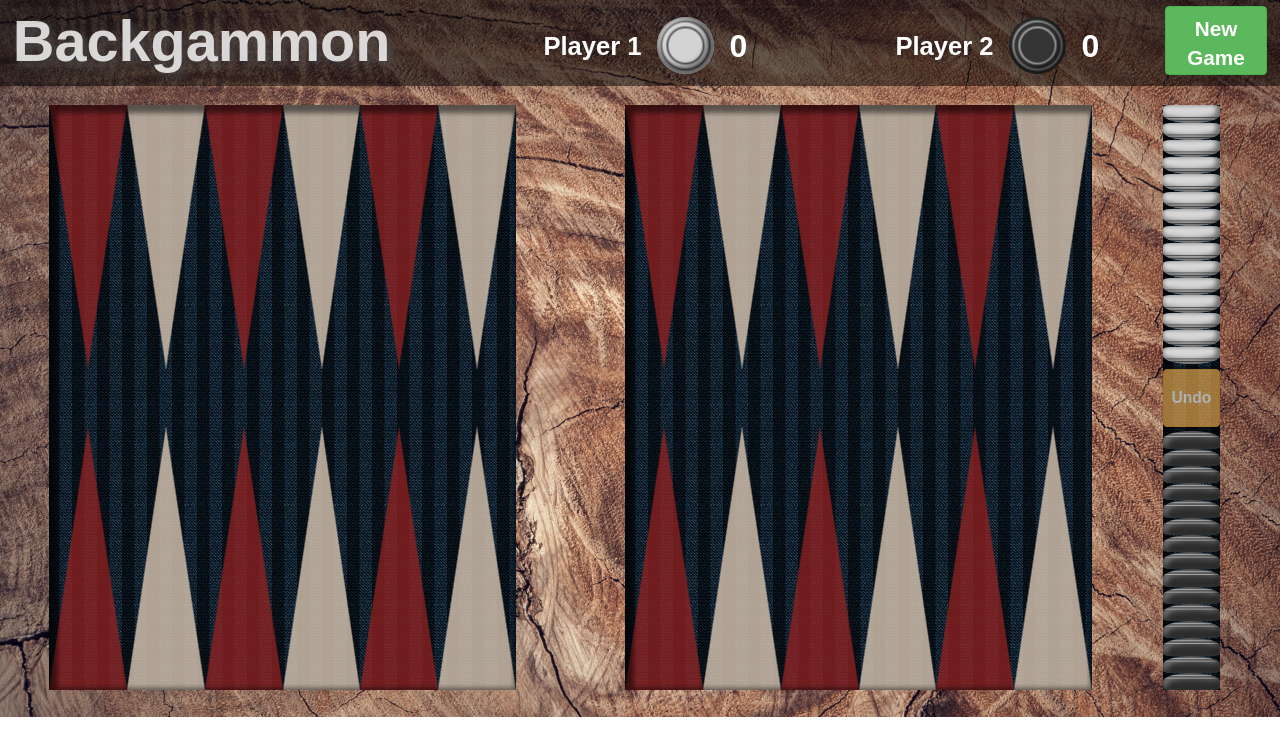
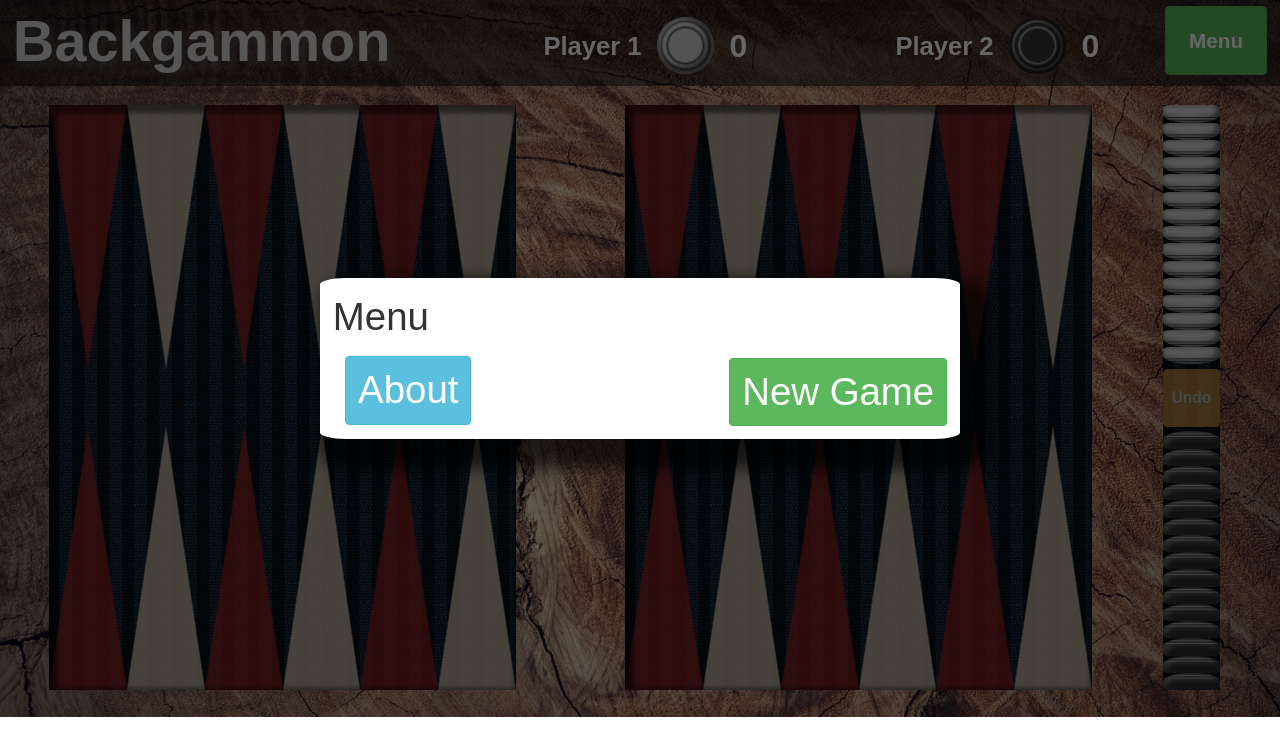
Before and after one commit to bnunesc/react-backgammon, a React (Create React App) app: page / in a window 1280 px wide. Shown: the top 756 px of the page. Built offline with nearby package versions, Linux system fonts and the light colour scheme.

Commit message:
Improviments and menu added
Added menu feature, optimized code, added comments to methods

```diff
--- a/src/components/GrayBar/Graybar.js
+++ b/src/components/GrayBar/Graybar.js
@@ -4,10 +4,6 @@ import './Graybar.css';
 import getCheckers from '../getCheckers/getCheckers';
 
 class GrayBar extends Component {
-
-    componentDidUpdate() {
-        console.log("Garybar updated");
-    }
 
     shouldComponentUpdate(nextProps, nextState) {
 
--- a/src/components/Modal/Modal.css
+++ b/src/components/Menu/Menu.css
@@ -5,15 +5,12 @@
     bottom: 0;
     left: 0;
     background: rgba(0, 0, 0, 0.6);
-}
-
-.modal-disabled {
-    display: none;
+    display: flex;
+    align-items: center;
 }
 
 #modal-content {
-    margin: 5% auto;
-    width: 50%;
+    margin: 0 auto;
     background-color: rgb(255, 255, 255);
     padding: 1%;
     box-shadow: 15px 15px 15px 15px rgba(0, 0, 0, 0.644);
@@ -21,12 +18,19 @@
 }
 
 #modal-header {
+    position: relative;
     font-size: 3vw;
 }
 
+#modal-close {
+    position: absolute;
+    top: 2%;
+    right: 2%;
+    cursor: pointer;
+}
+
 #modal-body {
-    margin: 10% 5%;
-    text-align: center;
+    margin: 2% 5%;
     font-size: 5vw;
 }
 
@@ -35,8 +39,29 @@
     margin: 0;
 }
 
+.modal-body-centralized {
+    width: 100%;
+    text-align: center;
+}
+
+.modal-body-t1 {
+    font-size: 4vw;
+}
+
+.modal-body-t2 {
+    font-size: 2.5vw;
+}
+
 #modal-footer {
+    position: relative;
     text-align: right;
+}
+
+#modal-about {
+    position: absolute;
+    bottom: 2%;
+    left: 2%;
+    cursor: pointer;
 }
 
 #modal-footer button {
--- /dev/null
+++ b/src/components/Menu/Menu.js
@@ -0,0 +1,123 @@
+import React, { Component } from 'react';
+import './Menu.css';
+
+
+class Menu extends Component {
+
+    constructor(props) {
+        super(props);
+
+        this.state = {
+            header: this.getMenuHeader(),
+            body: this.getMenuBody(),
+            footer: this.getMenuFooter(),
+            menuWidth: { width: '50%' },
+            canClose: this.props.gameStatus === 80 ? false : true,
+            showAbout: false,
+        }
+    }
+
+
+    getMenuHeader = () => {
+        let header = 'Menu';
+        if (this.props.gameStatus === 60 || this.props.gameStatus === 70) {
+            header = <br />;
+        }
+
+        return <p>{header}</p>;
+    }
+
+    getMenuBody = () => {
+
+        let body = '';
+        if (this.props.gameStatus === 60) {
+            body = <React.Fragment>
+                <img src="./assets/congratulation.png" alt="congratulation" />
+                <p className="modal-body-centralized">{this.props.players.p1} wins!</p>
+            </React.Fragment>
+        }
+        if (this.props.gameStatus === 70) {
+            body = <React.Fragment>
+                <img src="./assets/congratulation.png" alt="congratulation" />
+                <p className="modal-body-centralized">{this.props.players.p2} wins!</p>
+            </React.Fragment>
+        }
+        return body;
+    }
+
+    getMenuFooter = () => {
+
+        let footer = <div>
+            <button id="modal-about" className="btn btn-info"
+                onClick={this.toggleAboutHandler}>
+                About
+            </button>
+
+            <button
+                className="btn btn-success"
+                onClick={this.props.newGameHandler.bind(this, 1)}>New Game
+            </button>
+        </div>;
+
+        return footer;
+
+    }
+
+    toggleAboutHandler = () => {
+        const showAbout = !this.state.showAbout;
+        const header = showAbout ? 'About' : this.getMenuHeader();
+        const body = showAbout ?
+            <div>
+                <p className="modal-body-t1">Backgammon by Bruno Nunes</p>
+                <p className="modal-body-t2">This game has been developed by Bruno Nunes,
+                    a Web Developer and System Administrator in Vancouver, BC. He is a
+                    graduate of <a href="https://bcit.ca">BCIT</a>'s Applied Web Development
+                    and Applied Software Development programs.<br /><br />
+                    You can learn more about the author at <a href="https://brunonunes.ca">brunonunes.ca</a>.<br />
+                    You can also access this project at <a href="https://github.com/bnunesc/react-backgammon">GitHub</a>.
+                </p>
+
+
+            </div>
+            : this.getMenuBody();
+        const footer = showAbout ?
+            <button className="btn btn-danger" onClick={this.toggleAboutHandler}>Close</button>
+            : this.getMenuFooter();
+
+        const width = showAbout ? '85%' : '50%';
+
+        this.setState({
+            header: header,
+            body: body,
+            footer: footer,
+            menuWidth: { width: width },
+            showAbout: showAbout,
+        })
+
+    }
+
+
+    render() {
+
+        return (
+            <div id="modal" >
+
+                <div id="modal-content" style={this.state.menuWidth}>
+                    <div id="modal-header">
+                        {this.state.canClose ? <div id="modal-close" onClick={this.props.toggleMenuHandler}>X</div> : null}
+                        {this.state.header}
+                    </div>
+                    <div id="modal-body">
+                        {this.state.body}
+                    </div>
+                    <div id="modal-footer">
+                        {this.state.footer}
+                    </div>
+                </div>
+
+            </div>
+        );
+    }
+}
+
+export default Menu;
--- a/src/components/OutSideBar/OutSideBar.js
+++ b/src/components/OutSideBar/OutSideBar.js
@@ -1,12 +1,12 @@
-import React, { Component } from 'react';
+import React from 'react';
 import './OutSideBar.css';
 
 import CheckerFlat from './CheckerFlat/CheckerFlat';
 
-class OutSideBar extends Component {
+const OutSideBar = (props) => {
 
 
-    getFlatCheckers = (player, numberOfCheckers) => {
+    const getFlatCheckers = (player, numberOfCheckers) => {
 
         const checkers = [];
 
@@ -17,25 +17,23 @@ class OutSideBar extends Component {
         return checkers
     }
 
-    render() {
-
     let classReceivableP1 = '';
     let classReceivableP2 = '';
-        if (this.props.checkers.p1CanReceive) {
+    if (props.checkers.p1CanReceive) {
         classReceivableP1 = ' receivable';
     }
-        if (this.props.checkers.p2CanReceive) {
+    if (props.checkers.p2CanReceive) {
         classReceivableP2 = ' receivable';
     }
 
-        const checkersP1 = this.getFlatCheckers("1", this.props.checkers.checkersP1);
-        const checkersP2 = this.getFlatCheckers("2", this.props.checkers.checkersP2);
+    const checkersP1 = getFlatCheckers("1", props.checkers.checkersP1);
+    const checkersP2 = getFlatCheckers("2", props.checkers.checkersP2);
 
     let undoButtonclass = 'disabled';
     let undoButtonFunction;
-        if (this.props.currentPosition) {
+    if (props.currentPosition) {
         undoButtonclass = '';
-            undoButtonFunction = this.props.undoHandler;
+        undoButtonFunction = props.undoHandler;
     }
 
     return (
@@ -51,7 +49,7 @@ class OutSideBar extends Component {
             <div className="blocksUp">
                 <div className="shadowBox"></div>
                 <div className={"pointContainer" + classReceivableP1}
-                        onClick={this.props.checkers.p1CanReceive}
+                    onClick={props.checkers.p1CanReceive}
                 >
                     {checkersP1}
                 </div>
@@ -60,7 +58,7 @@ class OutSideBar extends Component {
             <div className="blocksDown">
                 <div className="shadowBox"></div>
                 <div className={"pointContainer pointContainerDown" + classReceivableP2}
-                        onClick={this.props.checkers.p2CanReceive}
+                    onClick={props.checkers.p2CanReceive}
                 >
                     {checkersP2}
                 </div>
@@ -68,7 +66,5 @@ class OutSideBar extends Component {
         </div>
     )
 }
-}
-
 
 export default OutSideBar;
--- a/src/components/Status/Status.js
+++ b/src/components/Status/Status.js
@@ -69,7 +69,7 @@ const Status = (props) => {
             <div id="game-menu">
                 <button
                     className="btn btn-success"
-                    onClick={props.newGameHandler.bind(this, 1)}>New<br />Game</button>
+                    onClick={props.toggleMenuHandler}>Menu</button>
             </div>
 
         </div>
--- a/src/containers/App.js
+++ b/src/containers/App.js
@@ -5,13 +5,13 @@ import Graybar from '../components/GrayBar/Graybar';
 import OutSideBar from '../components/OutSideBar/OutSideBar';
 import Board from '../components/Board/Board';
 import Status from '../components/Status/Status';
-import Modal from '../components/Modal/Modal';
+import Menu from '../components/Menu/Menu';
 
 class App extends Component {
 
     //Initial state
     state = {
-        gameStatus: 10,
+        gameStatus: 80, //not started
         history: [],
         currentPosition: 0,
         p1IsNext: true,
@@ -20,7 +20,15 @@ class App extends Component {
         grayBar: { checkersP1: 0, checkersP2: 0 },
         outSideBar: { checkersP1: 15, checkersP2: 15 },
         movingChecker: false,
-        players: { p1: 'Player 1', p2: 'Player 2' }
+        players: { p1: 'Player 1', p2: 'Player 2' },
+        showMenu: true,
+    }
+
+    //Toggle menu
+    toggleMenuHandler = () => {
+        this.setState({
+            showMenu: !this.state.showMenu,
+        })
     }
 
     //set up new game
@@ -34,6 +42,7 @@ class App extends Component {
         const grayBar = { checkersP1: 0, checkersP2: 0 };
         const outSideBar = { checkersP1: 0, checkersP2: 0 };
         const movingChecker = false;
+        const showMenu = false;
 
         history.push(this.setHistory(p1IsNext, dice, points, grayBar, outSideBar));
 
@@ -56,11 +65,9 @@ class App extends Component {
         //        points[18] = { player: 1, checkers: 5 };
         grayBar.checkersP1 = 5;
 
-        points[2] = { player: 2, checkers: 2 };
-        points[3] = { player: 2, checkers: 5 };
-        points[1] = { player: 2, checkers: 3 };
-        points[5] = { player: 2, checkers: 3 };
-        points[4] = { player: 2, checkers: 2 };
+        //points[2] = { player: 2, checkers: 3 };
+        points[0] = { player: 2, checkers: 2 };
+        outSideBar.checkersP2 = 13
         //Finish Delete
 
         this.setState({
@@ -73,6 +80,7 @@ class App extends Component {
             grayBar: grayBar,
             outSideBar: outSideBar,
             movingChecker: movingChecker,
+            showMenu: showMenu,
         });
 
     }
@@ -88,7 +96,6 @@ class App extends Component {
             outSideBar: { ...outSideBar },
             gameStatus: gameStatus,
         }
-
         return history;
     }
 
@@ -149,37 +156,31 @@ class App extends Component {
     //Calculate possible moves return an object with points and game status
     calculateCanMove = (points, dice, p1IsNext, grayBar) => {
 
-        console.log("[calculateCanMove] calculating possible moves");
+        console.log("calculating possible moves");
 
         let newPoints = [...points];
-        let gameStatus = 50;
+        let gameStatus = 50; //No moves available
 
         if (!dice[0]) {
-            // No dice to play
-            gameStatus = 40;
+            gameStatus = 40; // No dice to play
         }
         else {
             //check if there is checker on gray Bar
             if ((p1IsNext && grayBar.checkersP1) ||
                 (!p1IsNext && grayBar.checkersP2)) {
 
-                dice.map((die) => {
+                for (let die of dice) {
                     const destination = p1IsNext ? die - 1 : 24 - die;
-                    if (points[destination].player === this.getPlayer(p1IsNext) ||
-                        points[destination].checkers < 2) {
+                    if (points[destination].player === this.getPlayer(p1IsNext) || //point belongs to user
+                        points[destination].checkers < 2) { //point is empty or belongs to other user but with only one checker
                         newPoints[destination].canReceive = this.receiveCheckerHandler.bind(this, die);
-                        gameStatus = 31; //Play from graybar
+                        gameStatus = 31; //Playing from graybar
                     }
-                    return null;
-                });
+                }
             }
             else {
 
                 const inHomeBoard = this.checkHomeBoard(newPoints, p1IsNext);
-
-                if (inHomeBoard) {
-                    console.log('HomeBoard');
-                }
 
                 //get points with actions
                 for (let index = 0; index < points.length; index++) {
@@ -214,13 +215,9 @@ class App extends Component {
                         newPoints[index].canMove = this.moveCheckerHandler.bind(this, index);
                     }
                 }
-
             }
-
         }
-
         return { points: newPoints, gameStatus: gameStatus };
-
     }
 
     //Check if player has all the checkers in the home board
@@ -240,7 +237,7 @@ class App extends Component {
                 homeBoard = false;
             }
             //Player 2
-            if (!p1IsNext && index >= 6
+            else if (!p1IsNext && index >= 6
                 && point.player === 2
             ) {
                 homeBoard = false;
@@ -262,19 +259,19 @@ class App extends Component {
         //Check if it is a player checker
         if (checker >= 0 && checker < 24 && points[checker].player === this.getPlayer(p1IsNext)) {
 
-            dice.map((die) => {
+            for (let die of dice) {
                 //check if the dice have the right number to bear off
                 if ((p1IsNext && (checker + die) === 24) || (!p1IsNext && (checker - die) === -1)) {
                     canBearOff = die;
                 }
-                return null;
-            });
+            }
 
             if (!canBearOff) {
 
                 const highDie = [...dice].sort().reverse()[0]; //Get the highest die
                 let checkerBehind = false;//Check if there is checker behind the moving checker
 
+                //die is more than necessary to bear off
                 if ((p1IsNext && (checker + highDie) > 24) || (!p1IsNext && (checker - highDie) < -1)) {
 
                     if (p1IsNext) {
@@ -297,11 +294,11 @@ class App extends Component {
                     }
                 }
             }
-
         }
         return canBearOff;
     }
 
+    //Set moving checker
     moveCheckerHandler = (checker) => {
 
         let gameStatus = 30; //playing
@@ -316,26 +313,25 @@ class App extends Component {
 
         if (movingChecker !== false) {
             //add action to the moving checker. This uncheck the moving checker
-            points[checker].canMove = this.moveCheckerHandler.bind(this, checker);
+            points[movingChecker].canMove = this.moveCheckerHandler.bind(this, movingChecker);
 
-            this.state.dice.map((die) => {
+            for (let die of this.state.dice) {
 
-                const destination = p1IsNext ? checker + die : checker - die;
+                const destination = p1IsNext ? movingChecker + die : movingChecker - die;
                 if (destination < 24 && destination >= 0) {
-
+                    //Check if destnation can receive the checker
                     if (points[destination].player === this.getPlayer(p1IsNext) ||
                         points[destination].checkers < 2) {
-                        points[destination] = { ...points[destination], canReceive: this.receiveCheckerHandler.bind(this, die) }
+                        points[destination].canReceive = this.receiveCheckerHandler.bind(this, die); //Add can Receive to point
                     }
                 }
-
-                return null;
-            });
+            }
 
             //Bearing off
             if (this.checkHomeBoard(points, p1IsNext) &&
                 ((p1IsNext && movingChecker >= 18) || (!p1IsNext && movingChecker <= 5))) {
 
+                //Get the dice to move
                 let die = this.checkCanBearOff(points, movingChecker, p1IsNext, this.state.dice);
                 if (die) {
 
@@ -348,7 +344,7 @@ class App extends Component {
                 }
             }
 
-            console.log("moving checker: " + movingChecker);
+            console.log("moving checker from point " + (p1IsNext ? movingChecker + 1 : 24 - movingChecker));
         }
         else {
             const moves = this.calculateCanMove(points, this.state.dice, this.state.p1IsNext, this.state.grayBar);
@@ -365,12 +361,14 @@ class App extends Component {
 
     }
 
+    //Receive checker into the point
     receiveCheckerHandler = (die) => {
         const grayBar = { ...this.state.grayBar };
         const outSideBar = this.getOutSideBarWithoutActions(this.state.outSideBar);
         const dice = [...this.state.dice];
         let p1IsNext = this.state.p1IsNext;
         let gameStatus = 30; //playing
+        let showMenu = this.state.showMenu;
 
         //get points without actions
         let points = this.getPointsWithoutActions(this.state.points);
@@ -380,19 +378,24 @@ class App extends Component {
 
         //get destination
         const destination = p1IsNext ? movingChecker + die : movingChecker - die;
-        console.log("Moving checker to " + destination);
+
+        //Logging
+        if (destination > 23 || destination < 0) {
+            console.log('Bearing off Checker');
+        } else {
+            console.log('Moving checker to point ' + (p1IsNext ? destination + 1 : 24 - destination));
+        }
 
         //Remove the checker from orign and clean point if it has no checker
         if (movingChecker >= 0 && movingChecker <= 23) {
             points[movingChecker].checkers--;
 
             if (points[movingChecker].checkers === 0) {
-                points[movingChecker].player = false;
+                points[movingChecker].player = false; //unassign point if there is no checker
             }
 
         }
-        //remove from graybar
-        else {
+        else { //remove from graybar
             if (movingChecker === -1) {//remove p1 from gray bar
                 grayBar.checkersP1--;
             }
@@ -404,14 +407,12 @@ class App extends Component {
         //Moving checker inside the board
         if (destination <= 23 && destination >= 0) {
             if (points[destination].player === this.getPlayer(p1IsNext)
-                || points[destination].player === false) {
+                || points[destination].player === false) { //Point either belongs to player or to nobody
 
                 //Add checker to destination
                 points[destination].checkers++;
-
             }
             else { //Destination has different player.
-
                 //Send to gray bar
                 if (p1IsNext) {
                     grayBar.checkersP2++
@@ -419,11 +420,10 @@ class App extends Component {
                     grayBar.checkersP1++
                 }
             }
-            //Assign destination point to player
+            //Assign destination point to player. In this case destination has only one checker
             points[destination].player = this.getPlayer(p1IsNext);
         }
-        //Bearing off
-        else {
+        else { //Bearing off
             if (p1IsNext) {
                 outSideBar.checkersP1++;
             } else {
@@ -443,12 +443,11 @@ class App extends Component {
         if (dice.length === 0) {
             dice[0] = 0;
             p1IsNext = !p1IsNext;
-        }
-
-        //Get new moves
+        } else { //Get new moves
             const moves = this.calculateCanMove(points, dice, p1IsNext, grayBar);
             points = moves.points;
             gameStatus = moves.gameStatus;
+        }
 
         const currentPosition = this.state.currentPosition + 1;
         const history = [...this.state.history];
@@ -456,10 +455,11 @@ class App extends Component {
 
         //Check if all checkers are in the outside bar
         if (outSideBar.checkersP1 === 15) {
-            gameStatus = 60;
-        }
-        if (outSideBar.checkersP2 === 15) {
-            gameStatus = 70;
+            gameStatus = 60; //Player one wins
+            showMenu = true;
+        } else if (outSideBar.checkersP2 === 15) {
+            gameStatus = 70; //Player two wins
+            showMenu = true;
         }
 
         this.setState({
@@ -472,6 +472,7 @@ class App extends Component {
             grayBar: grayBar,
             outSideBar: outSideBar,
             movingChecker: movingChecker,
+            showMenu: showMenu,
         })
 
     }
@@ -479,7 +480,7 @@ class App extends Component {
     //Return the player number 1 or 2.
     getPlayer = (p1IsNext) => p1IsNext ? 1 : 2;
 
-    //Get pointes without actions. It creates a new object
+    //Get points without actions. It creates a new object
     getPointsWithoutActions = (points) => points.map((point) => {
         return { player: point.player, checkers: point.checkers };
     });
@@ -513,7 +514,7 @@ class App extends Component {
         const outSideBar = { ...history[newPosition].outSideBar };
         const movingChecker = false;
 
-        console.log(p1IsNext);
+        console.log('Undo last move');
 
         const moves = this.calculateCanMove(this.state.history[newPosition].points, dice, p1IsNext, grayBar);
         const points = moves.points;
@@ -535,9 +536,9 @@ class App extends Component {
 
     }
 
+    //Get the game status
     getGameStatus = () => {
         switch (this.state.gameStatus) {
-            case 10: return "Not started";
             case 11: return "New game";
             case 20: return "Roll dice";
             case 30: return "Playing";
@@ -547,19 +548,22 @@ class App extends Component {
             case 50: return "No moves available";
             case 60: return "Player 1 wins";
             case 70: return "Player 2 wins";
-            case 80: return "Ended";
+            case 80: return "Not started";
             default: return this.state.gameStatus;
         }
     }
 
 
-    getModal = () => {
+    getMenu = () => {
 
-        return <Modal
+        if (this.state.showMenu) {
+            return <Menu
                 newGameHandler={this.setupNewGameHandler}
+                toggleMenuHandler={this.toggleMenuHandler}
                 gameStatus={this.state.gameStatus}
                 players={this.state.players}
             />;
+        }
 
     }
 
@@ -567,12 +571,10 @@ class App extends Component {
 
         console.log("Game status is " + this.getGameStatus());
 
-        const modal = this.getModal();
-
         return (
             <div id="App">
                 <Status
-                    newGameHandler={this.setupNewGameHandler}
+                    toggleMenuHandler={this.toggleMenuHandler}
                     points={this.state.points}
                     grayBar={this.state.grayBar}
                     players={this.state.players}
@@ -582,7 +584,6 @@ class App extends Component {
                     <Board
                         rollDice={this.rollDiceHandler}
                         dice={this.state.dice}
-                        //                        noMove={this.noMoveHandler}
                         points={this.state.points}
                         p1IsNext={this.state.p1IsNext}
                         gameStatus={this.state.gameStatus}
@@ -599,7 +600,7 @@ class App extends Component {
                     </Board>
 
                 </div>
-                {modal}
+                {this.getMenu()}
 
             </div>
 
```
Also changed, not shown: src/components/Modal/Modal.js (deleted, +0 -46 lines). Lines whose indentation alone changed are shown as unchanged.
